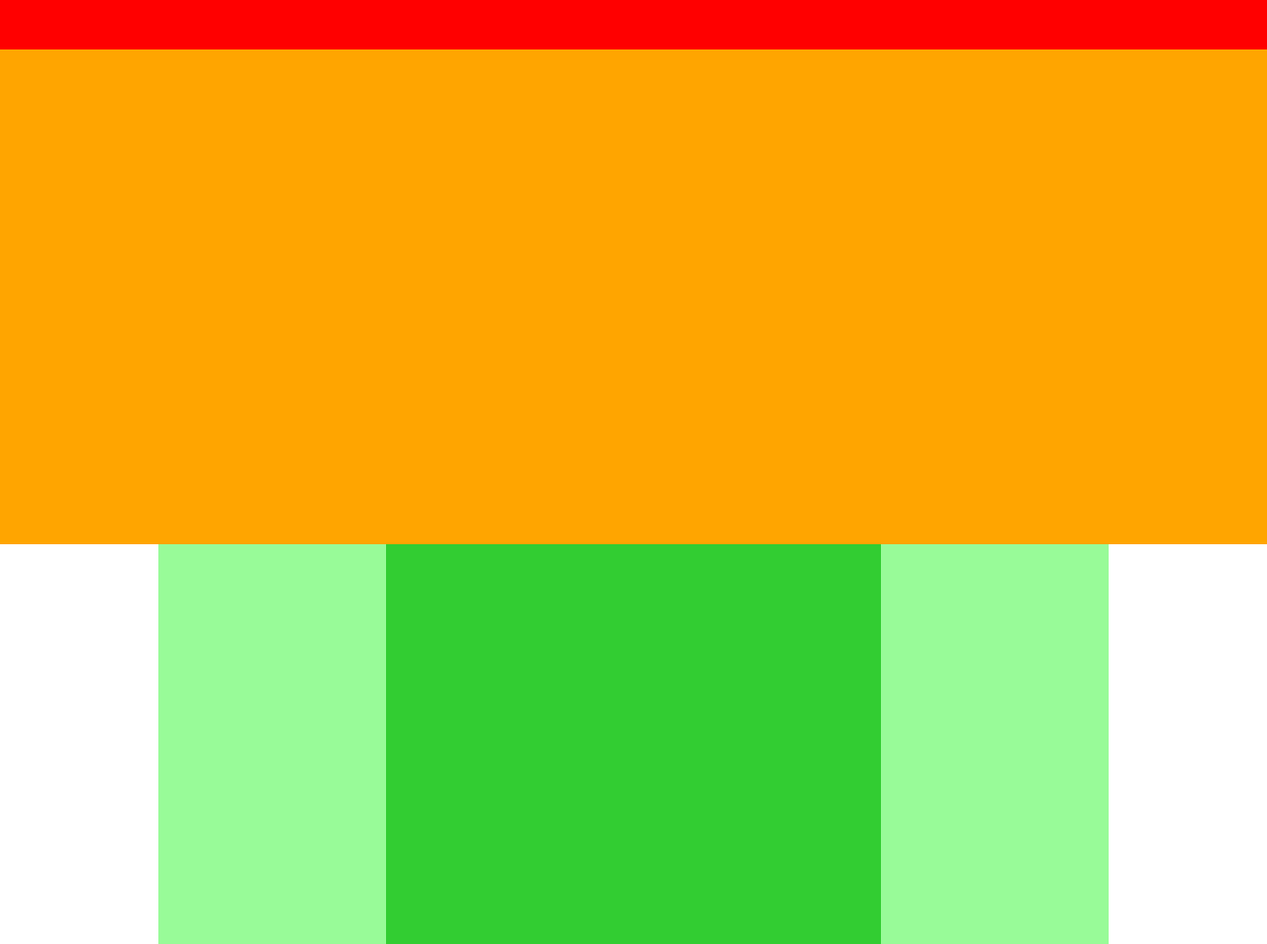
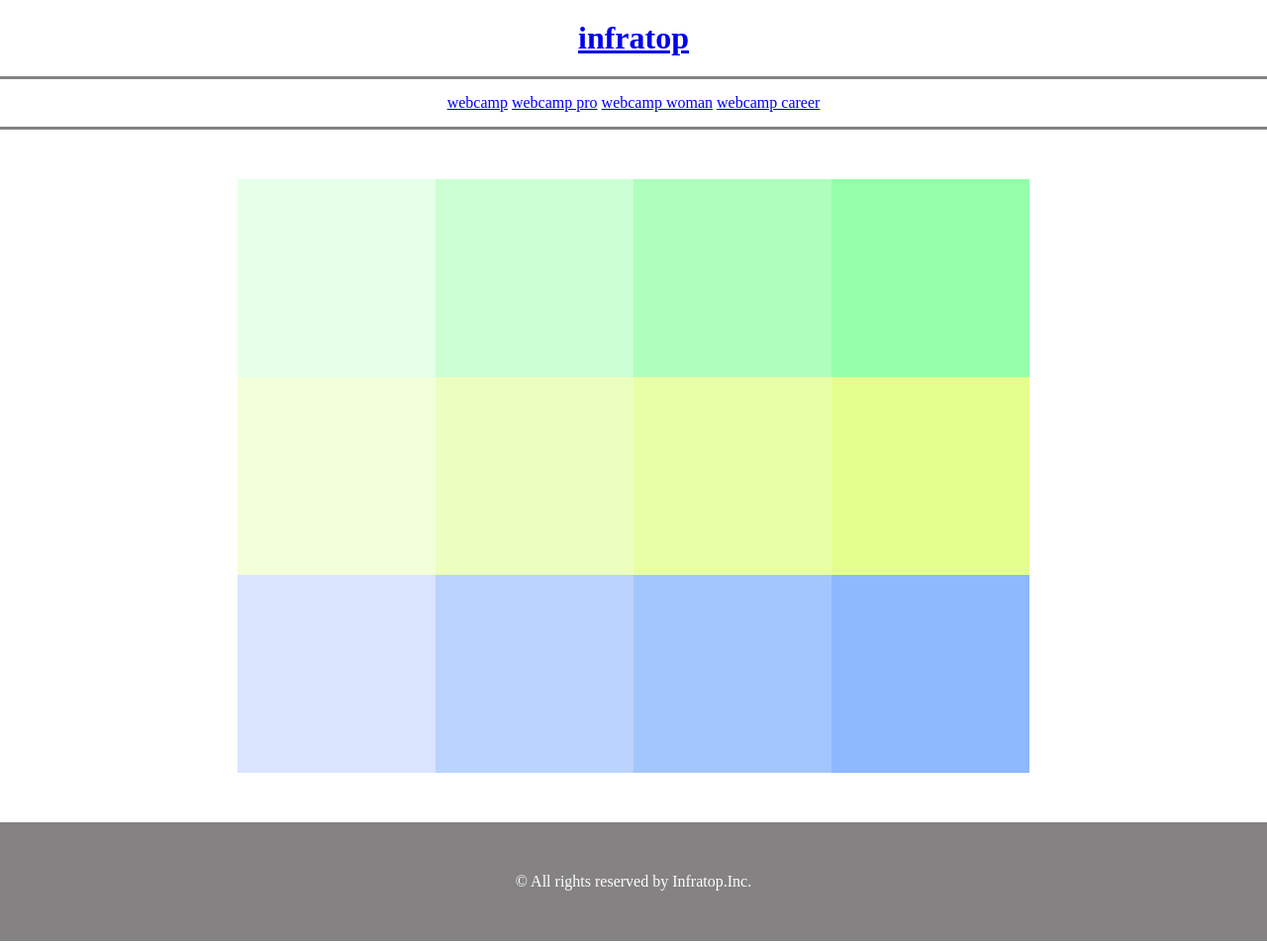
Before and after one commit to hidakashun/git-practice, a plain HTML site: page caravan/演習問題.html in a window 1280 px wide. Shown: the top 954 px of the page at 99% size. Drawn offline with Linux system fonts and the light colour scheme.

Commit message:
[finish]1-5

```diff
--- a/caravan/style.css
+++ b/caravan/style.css
@@ -2,36 +2,44 @@
   margin: 0;
   padding: 0;
   box-sizing: border-box;
+  color: #6c6b6b;
 }
 
-.header {
-  width: 100%;
-  height: 120px;
-  background-color: red;
+a {
+  text-decoration: none;
 }
 
-.header-top {
-  width: 100%;
-  height: 70px;
-  background-color: hotpink;
+header {
+  width: 90%;
+  padding: 15px 0;
+  margin: 0 auto;
+  text-align: center;
 }
 
-.header-bottom {
-  width: 100%;
-  height: 50px;
-  background-color: pink;
+header .heading {
+  font-size: 32px;
+}
+
+.nav-list {
+  text-align: center;
+  padding: 10px 0;
+  margin: 0 auto;
+}
+
+.nav-list-item {
+  list-style: none;
+  display: inline-block;
+  margin: 0 20px;
 }
 
 .main-visual {
   width: 100%;
   height: 300px;
-  background-color: orange;
 }
 
 .main-visual-content {
   width: 350px;
   height: 300px;
-  background-color: gold;
 }
 
 .main {
@@ -44,17 +52,21 @@
 .blog {
   width: 600px;
   height: 1400px;
-  background-color: limegreen;
 }
 
 .sidebar {
   width: 240px;
   height: 1400px;
-  background-color: palegreen;
 }
 
-.footer {
+footer {
   width: 100%;
   height: 120px;
-  background-color: blue;
+  text-align: center;
+  line-height: 120px;
+  background-color: #848282;
 }
+
+.fotter-text {
+  color: #fff;
+}
--- a/caravan/演習問題.css
+++ b/caravan/演習問題.css
@@ -4,45 +4,119 @@
   box-sizing: border-box;
 }
 
-.header {
+header {
   width: 100%;
-  height: 50px;
-  background-color: red;
+  padding: 20px 0;
+  text-align: center;
+}
+
+.nav-list {
+  text-align: center;
+  padding: 15px 0;
+  margin: 0 auto;
+  border-top: solid #848282;
+  border-bottom: solid #848282;
+}
+
+.nav-list-item {
+  list-style: none;
+  display: inline-block;
+  margin: 0 20px;
 }
 
 .main-visual {
   width: 100%;
-  height: 500px;
-  background-color: orange;
+  height: 300px;
 }
 
 .main {
-  width: 960px;
+   width: 800px;
+  margin: 50px auto;
   display: flex;
-  justify-content: center;
-  margin: 0 auto;
+  flex-wrap: wrap;
 }
 
-.sidebar {
-  width: 230px;
-  height: 1400px;
-  background-color: palegreen
+.box1 {
+  width: 200px;
+  height: 200px;
+  background-color: #e6ffe9;
 }
 
-.blog {
-  width: 500px;
-  height: 1400px;
-  background-color: limegreen;
+.box2 {
+  width: 200px;
+  height: 200px;
+  background-color: #cbffd3;
 }
 
-.sidebar2 {
-  width: 230px;
-  height: 1400px;
-  background-color: palegreen;
+.box3 {
+  width: 200px;
+  height: 200px;
+  background-color: #aeffbd;
 }
 
-.footer {
+.box4 {
+  width: 200px;
+  height: 200px;
+  background-color: #93ffab;
+}
+
+.box5 {
+  width: 200px;
+  height: 200px;
+  background-color: #f3ffd8;
+}
+
+.box6 {
+  width: 200px;
+  height: 200px;
+  background-color: #edffbe;
+}
+
+.box7 {
+  width: 200px;
+  height: 200px;
+  background-color: #e9ffa5;
+}
+
+.box8 {
+  width: 200px;
+  height: 200px;
+  background-color: #e4ff8d;
+}
+
+.box9 {
+  width: 200px;
+  height: 200px;
+  background-color: #d9e5ff;
+}
+
+.box10 {
+  width: 200px;
+  height: 200px;
+  background-color: #bad3ff;
+}
+
+.box11 {
+  width: 200px;
+  height: 200px;
+  background-color: #a4c6ff;
+}
+
+.box12 {
+  width: 200px;
+  height: 200px;
+  background-color: #8eb8ff;
+}
+
+
+footer {
   width: 100%;
-  height: 100px;
-  background-color: blue;
+  height: 120px;
+  text-align: center;
+  line-height: 120px;
+  background-color: #848282;
 }
+
+.fotter-text {
+  color: #fff;
+}
--- a/caravan/演習問題.html
+++ b/caravan/演習問題.html
@@ -4,20 +4,46 @@
     <meta charset="UTF-8" />
     <!-- CSSファイルの読み込み -->
     <link rel="stylesheet" href="演習問題.css" />
-    <title>CARAVAN</title>
+    <title>infratop</title>
   </head>
 
   <body>
-    <div class="header"></div>
+    <header>
+      <h1 class="heading">
+        <a href="演習問題.html">
+          infratop
+        </a>
+      </h1>
+    </header>
 
-    <div class="main-visual"></div>
+    <nav>
+      <ul class="nav-list">
+        <li class="nav-list-item">
+          <a href="演習問題.html">webcamp</a>
+          <a href="演習問題.html">webcamp pro</a>
+          <a href="演習問題.html">webcamp woman</a>
+          <a href="演習問題.html">webcamp career</a>
+        </li>
+      </ul>
+    </nav>
+
 
     <div class="main">
-      <div class="sidebar"></div>
-      <div class="blog"></div>
-      <div class="sidebar2"></div>
+      <div class="box1"></div>
+      <div class="box2"></div>
+      <div class="box3"></div>
+      <div class="box4"></div>
+      <div class="box5"></div>
+      <div class="box6"></div>
+      <div class="box7"></div>
+      <div class="box8"></div>
+      <div class="box9"></div>
+      <div class="box10"></div>
+      <div class="box11"></div>
+      <div class="box12"></div>
     </div>
-
-    <div class="footer"></div>
+    <footer>
+      <p class="fotter-text">© All rights reserved by Infratop.Inc.</p>
+    </footer>
   </body>
 </html>
```
Also changed, not shown: caravan/index.html (+20 -6 lines).
